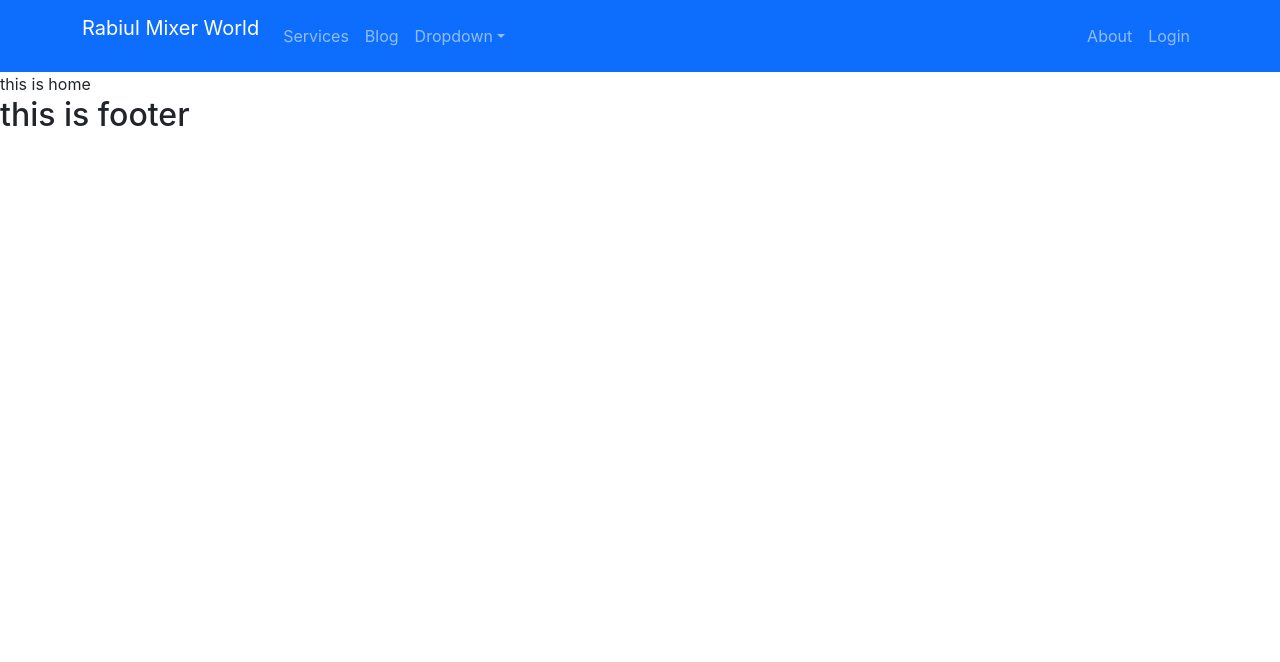
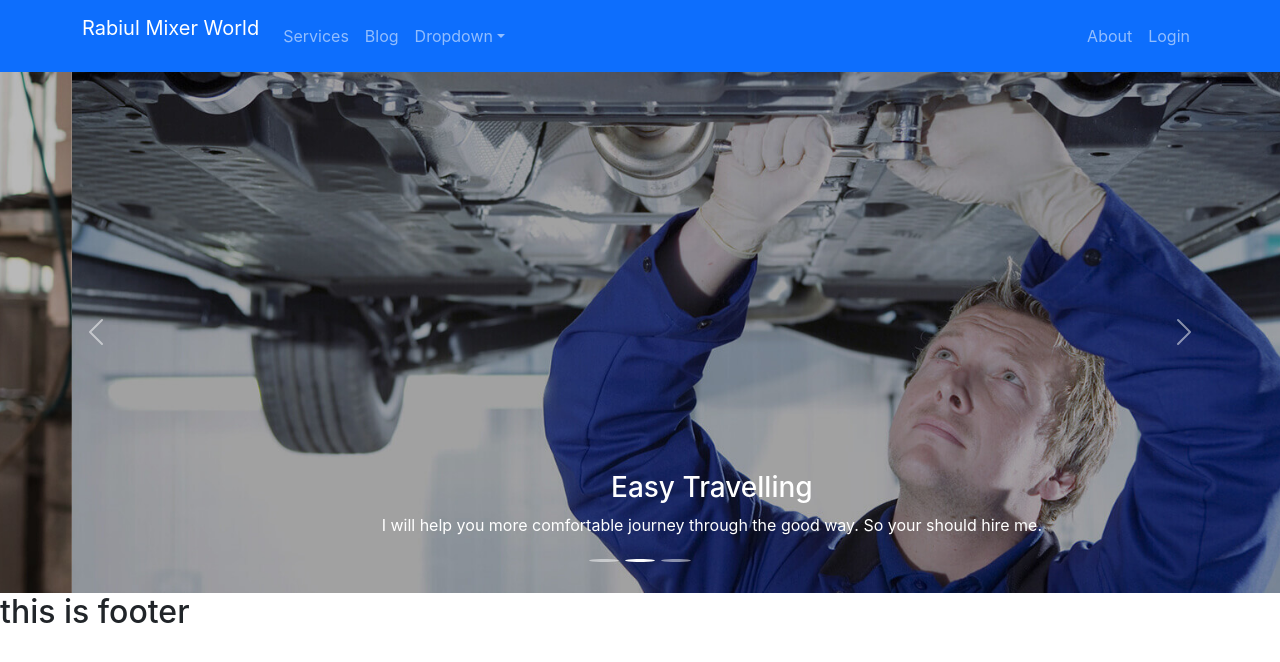
Before and after one commit to rabiulim/rabiul-mixer-world-A-10, a React (Create React App) app: page /home in a window 1280 px wide. Shown: the top 662 px of the page. Built offline with nearby package versions, Linux system fonts and the light colour scheme; no server answers.

Commit message:
banner added

```diff
--- /dev/null
+++ b/src/Components/Banner/Banner.js
@@ -0,0 +1,57 @@
+import React, { useState } from 'react';
+import { Carousel } from 'react-bootstrap';
+
+import banner1 from '../../images/banner/banner1.jpg';
+import banner2 from '../../images/banner/banner2.jpg';
+import banner3 from '../../images/banner/banner3.jpg';
+
+const Banner = () => {
+    const [index, setIndex] = useState(0);
+
+    const handleSelect = (selectedIndex, e) => {
+        setIndex(selectedIndex);
+    };
+    return (
+        <Carousel activeIndex={index} onSelect={handleSelect}>
+            <Carousel.Item>
+                <img
+                    className="d-block w-100"
+                    src={banner1}
+                    alt="First slide"
+                />
+                <Carousel.Caption>
+                    <h3>Travel Guide</h3>
+                    <p>I am the super travel guide. I have 4 years experience about travel guide.So I can give you more cool travel.</p>
+                </Carousel.Caption>
+            </Carousel.Item>
+            <Carousel.Item>
+                <img
+                    className="d-block w-100"
+                    src={banner2}
+                    alt="Second slide"
+                />
+
+                <Carousel.Caption>
+                    <h3>Easy Travelling</h3>
+                    <p>I will help you more comfortable journey through the good way. So your should hire me.</p>
+                </Carousel.Caption>
+            </Carousel.Item>
+            <Carousel.Item>
+                <img
+                    className="d-block w-100"
+                    src={banner3}
+                    alt="Third slide"
+                />
+
+                <Carousel.Caption>
+                    <h3>Hotel service!!</h3>
+                    <p>
+                        I have  promo code service about hotel. You can use my promo for discount.My promo code will give you 50% discount.So let's enjoy it!
+                    </p>
+                </Carousel.Caption>
+            </Carousel.Item>
+        </Carousel>
+    );
+};
+
+export default Banner;
--- a/src/Components/Home/Home.js
+++ b/src/Components/Home/Home.js
@@ -1,10 +1,11 @@
 import React from 'react';
+import Banner from '../Banner/Banner';
 
 const Home = () => {
     return (
-        <div>
-            this is home
-        </div>
+        <>
+            <Banner></Banner>
+        </>
     );
 };
 
--- a/src/Components/SignUp/SignUp.js
+++ b/src/Components/SignUp/SignUp.js
@@ -1,17 +1,39 @@
 import React from 'react';
-import { Link } from 'react-router-dom';
+import { useCreateUserWithEmailAndPassword } from 'react-firebase-hooks/auth';
+import { Link, useNavigate } from 'react-router-dom';
+import auth from '../../firebase.init';
 import './SignUp.css'
 
 
+
 const Singup = () => {
+    const navigate = useNavigate();
+    const [
+        createUserWithEmailAndPassword,
+        user,
+        loading,
+        error,
+    ] = useCreateUserWithEmailAndPassword(auth);
+
+
+    const handleSignUp = event => {
+        event.preventDefault();
+        const name = event.target.name.value;
+        const email = event.target.email.value;
+        const password = event.target.password.value;
+        console.log(email, password, name);
+        createUserWithEmailAndPassword(email, password);
+        navigate('/home')
+
+    }
     return (
         <div>
             <div className="container-from">
-                <form>
+                <form onSubmit={handleSignUp}>
                     <h1 className='title'>Sing-up</h1>
-                    <input type="text" placeholder='Your Name' /> <br />
-                    <input type="email" placeholder='Your Email' /> <br />
-                    <input type="password" placeholder='Your Password' /> <br />
+                    <input type="text" name='name' placeholder='Your Name' /> <br />
+                    <input type="email" name='email' placeholder='Your Email' required /> <br />
+                    <input type="password" name='password' placeholder='Your Password' required /> <br />
                     <button type="submit">Sing-up</button>
                     <p className='allready'>Already have an account? <Link className='text-white text-decoration-none' to="/login">Plz Login</Link> </p>
                     <p className='or'>Or login with</p>
```
